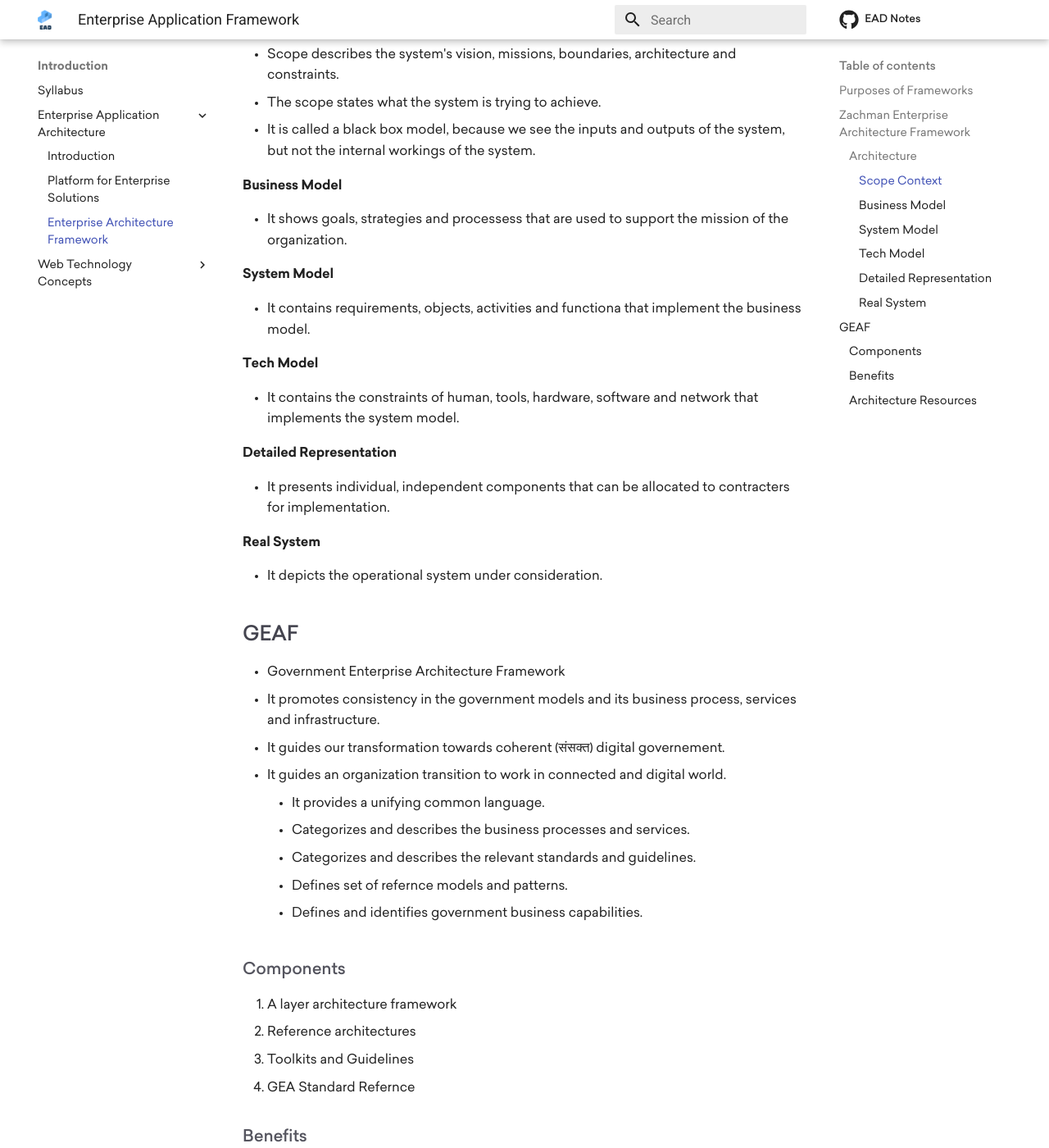
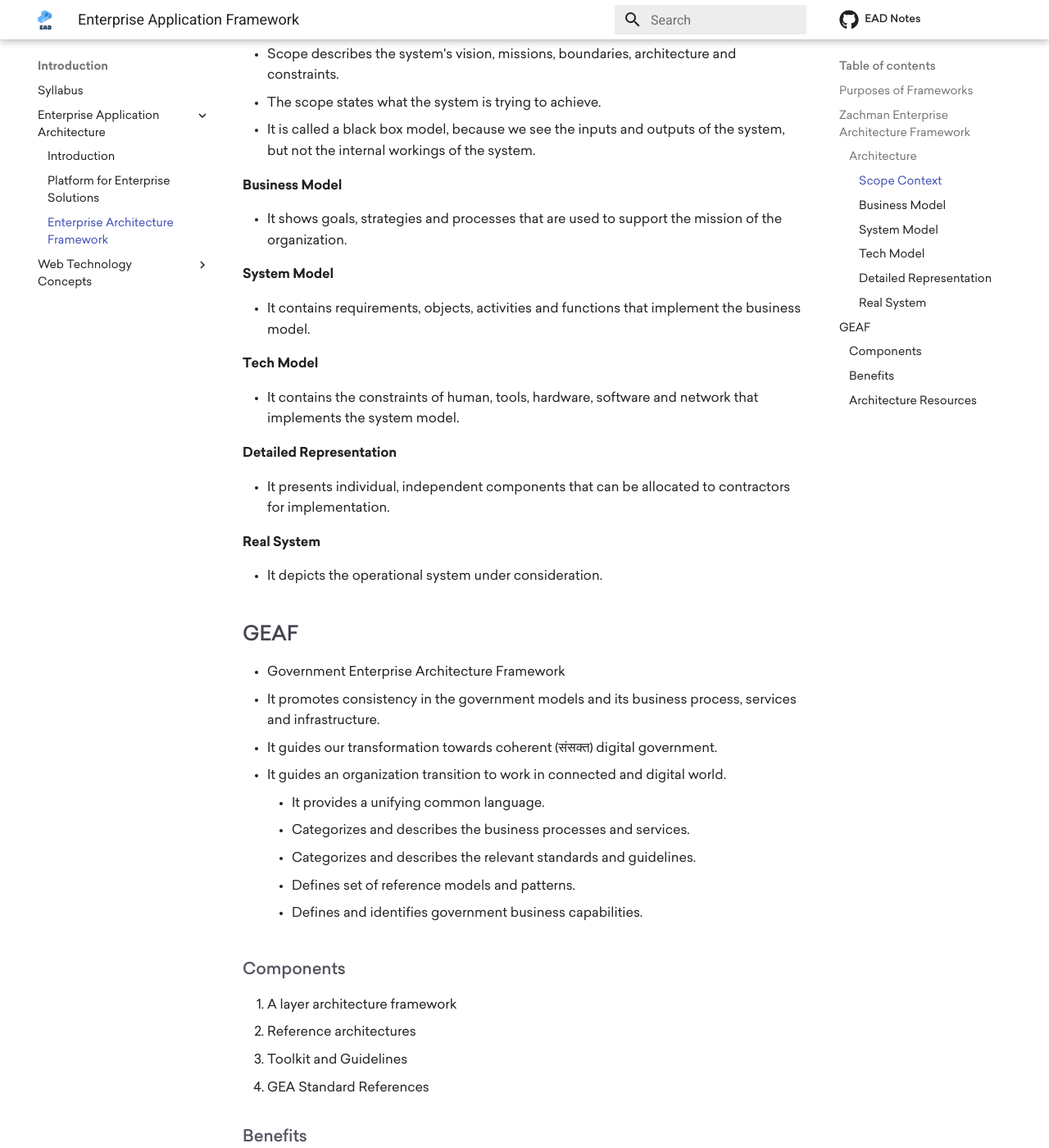
Before and after one commit to theArjun/ead-notes, an MkDocs documentation site: the page built from notes/introduction/enterprise-application-architecture/enterprise-application-framework.md, in a window 1280 px wide and 1400 px high, scrolled down 2041 px. Shown: the whole window at 82% size. Built offline with MkDocs 1.6.1 and Material for MkDocs 9.7.7, drawn with Linux system fonts in a browser that asks for light colours; comment, search, counter and statistics services are not loaded.

Commit message:
Update typo

```diff
--- a/notes/introduction/enterprise-application-architecture/enterprise-application-framework.md
+++ b/notes/introduction/enterprise-application-architecture/enterprise-application-framework.md
@@ -38,16 +38,16 @@ description: Explains about Enterprise Application Framework - Spring, GEAF, Zac
 - It is called a black box model, because we see the inputs and outputs of the system, but not the internal workings of the system.
 
 #### Business Model
-- It shows goals, strategies and processess that are used to support the mission of the organization.
+- It shows goals, strategies and processes that are used to support the mission of the organization.
 
 #### System Model
-- It contains requirements, objects, activities and functiona that implement the business model.
+- It contains requirements, objects, activities and functions that implement the business model.
 
 #### Tech Model
 - It contains the constraints of human, tools, hardware, software and network that implements the system model.
 
 #### Detailed Representation
-- It presents individual, independent components that can be allocated to contracters for implementation.
+- It presents individual, independent components that can be allocated to contractors for implementation.
 
 #### Real System
 -  It depicts the operational system under consideration.
@@ -56,19 +56,19 @@ description: Explains about Enterprise Application Framework - Spring, GEAF, Zac
 ## GEAF
 - Government Enterprise Architecture Framework
 - It promotes consistency in the government models and its business process, services and infrastructure.
-- It guides our transformation towards coherent (संसक्त) digital governement.
+- It guides our transformation towards coherent (संसक्त) digital government.
 - It guides an organization transition to work in connected and digital world.
     - It provides a unifying common language.
     - Categorizes and describes the business processes and services.
     - Categorizes and describes the relevant standards and guidelines.
-    - Defines set of refernce models and patterns.
+    - Defines set of reference models and patterns.
     - Defines and identifies government business capabilities.
 
 ### Components
 1. A layer architecture framework
 2. Reference architectures
-3. Toolkits and Guidelines
-4. GEA Standard Refernce
+3. Toolkit and Guidelines
+4. GEA Standard References
 
 ### Benefits
 1. Helps in to understand your current business.
```
Also changed, not shown: notes/introduction/enterprise-application-architecture/introduction.md (+5 -5 lines), notes/web-application-architecture/introduction.md (+1 -1 lines).
